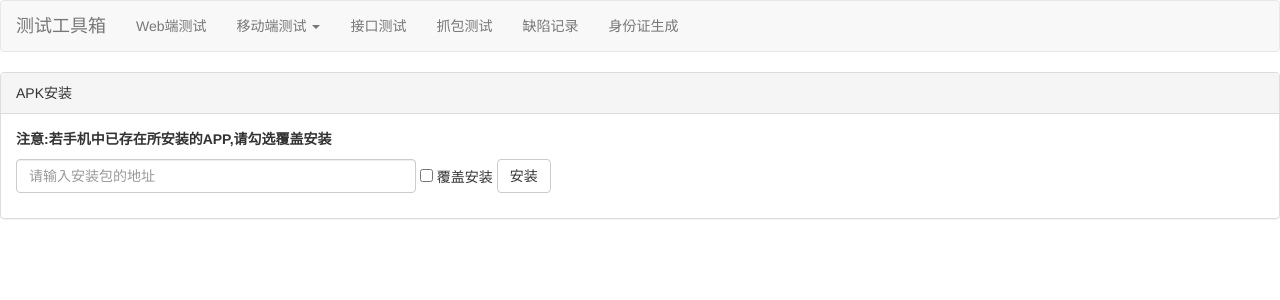
After one commit to diandianhanbin/SvenTestTools, a Django app: page /testtools/commonfunction/ in a window 1280 px wide. The commit adds this page. Shown: the top 300 px of the page. Run offline with Django 3.2, Linux system fonts and the light colour scheme; parts of the project's set-up code (start-up, migrations or seed data) failed here and were passed over; some libraries are stand-ins or nearby versions.

Commit message:
增加了adb安装的命令集成

```diff
--- a/TestTools/mobile/adbconfig.py
+++ b/TestTools/mobile/adbconfig.py
@@ -13,4 +13,5 @@ COMMAND = {
 	"mobiledilplay": "adb shell dumpsys display | grep DisplayDeviceInfo",
 	"mobileversion": "adb shell getprop ro.build.version.release",
 	"mobileimme": "adb shell dumpsys iphonesubinfo | grep Device",
+	"install": "adb install ",
 }
--- a/TestTools/urls.py
+++ b/TestTools/urls.py
@@ -14,6 +14,7 @@ urlpatterns = [
 	url(r'^idcardquery/', views.idcardquery, name='idcardquery'),
 	# =============mobile====================
 	url(r'^mobilebaseinfo/', views.baseinfo, name='mobilebaseinfo'),
+	url(r'^commonfunction/', views.commonfunction, name='commonfunction'),
 
 	# =============Ajax======================
 	url(r'^getbugaccordingtocondition/$', views.getBugAccordingToCondition, name='getBugAccordingToCondition'),
@@ -21,4 +22,5 @@ urlpatterns = [
 	url(r'^getallbug/', views.getAllBug, name='getallbug'),
 	url(r'^getnewbugelements/', views.getNewBugElements, name='getnewbugelements'),
 	url(r'^getandroidbaseinfo/$', views.getAndroidInfo, name='getAndroidInfo'),
+	url(r'^apkinstall/$', views.apkInstall, name='apkinstall'),
 ]
--- a/TestTools/views.py
+++ b/TestTools/views.py
@@ -11,7 +11,6 @@ import requests
 from mobile import adb
 
 mdb = mongodb.MongoDB()
-
 
 
 def index(request):
@@ -134,6 +133,10 @@ def baseinfo(request):
 	return render(request, 'TestTools/mobileTest/baseinfo.html')
 
 
+def commonfunction(request):
+	return render(request, 'TestTools/mobileTest/commonfunction.html')
+
+
 # =========================================Ajax==================================================
 # =========================================Ajax==================================================
 
@@ -254,3 +257,10 @@ def getAndroidInfo(request):
 		"baseinfo": BaseInfo,
 	}
 	return JsonResponse(rst_data, safe=False)
+
+
+def apkInstall(request):
+	iscovered = request.GET.get('iscovered')
+	apkaddress = request.GET.get('apkaddress')
+	Install = adb.CommonFunction().install(iscovered, apkaddress)
+	return JsonResponse(Install)
--- /dev/null
+++ b/static/js/commonfunction.js
@@ -0,0 +1,48 @@
+/**
+ * Created by SvenWeng on 16/7/6.
+ */
+$(document).ready(
+    function () {
+        $("#install").on('click', function () {
+            var apkaddress = $("#apkaddress").val();
+            var iscovered = $("#iscovered").is(':checked');
+            data = {
+                'iscovered': iscovered,
+                'apkaddress': apkaddress
+            };
+            $("#jindutiao").html(
+              '<div class="progress" id="jindutiao"><div id="jindu" class="progress-bar progress-bar-info progress-bar-striped" role="progressbar" aria-valuenow="20" aria-valuemin="0" aria-valuemax="100" style="width: 5%"><span class="sr-only">20% Complete</span></div></div>'
+            );
+            setTimeout(function(){$("#jindu").css("width", "30%");},2000);
+            setTimeout(function(){$("#jindu").css("width", "70%");},4000);
+            $.get('/testtools/apkinstall', data, function (RstData) {
+                if (RstData['status'] == "OK") {
+                    $("#flash").html(
+                        '<div class="alert alert-success alert-dismissible" role="alert">' +
+                        '<button type="button" class="close" data-dismiss="alert" aria-label="Close">' +
+                        '<span aria-hidden="true">&times;</span></button>' + RstData['msg'] + '</div>'
+                    )
+                } else if (RstData['status'] == "ERROR") {
+                    $("#flash").html(
+                        '<div class="alert alert-danger alert-dismissible" role="alert">' +
+                        '<button type="button" class="close" data-dismiss="alert" aria-label="Close">' +
+                        '<span aria-hidden="true">&times;</span></button>' + RstData['msg'] + '</div>'
+                    )
+                }
+            }).success(function () {
+                $("#jindu").css("width", "100%")
+            })
+        })
+    }
+);
+
+
+function changeJinDuTiao() {
+    var i=0;
+    for (var t=0;t<4;t++){
+        if (i = 4){
+            break;
+        }
+        setInterval()
+    }
+}
--- a/templates/TestTools/base.html
+++ b/templates/TestTools/base.html
@@ -27,7 +27,7 @@
                             <li><a href="#">Android——内存监控</a></li>
                             <li><a href="#">Android——CPU监控</a></li>
                             <li><a href="#">Android——流量监控</a></li>
-                            <li><a href="#">Android——常用功能</a></li>
+                            <li><a href="{% url 'commonfunction' %}">Android——常用功能</a></li>
                             <li role="separator" class="divider"></li>
                             <li><a href="#">IOS</a></li>
                         </ul>
--- /dev/null
+++ b/templates/TestTools/mobileTest/commonfunction.html
@@ -0,0 +1,32 @@
+{% extends "TestTools/base.html" %}
+{% block body %}
+    <body>
+    <script src="/static/js/commonfunction.js"></script>
+    <div id="flash">
+
+    </div>
+    <div class="panel panel-default">
+        <div class="panel-heading">APK安装</div>
+        <div class="panel-body">
+            <strong>注意:若手机中已存在所安装的APP,请勾选覆盖安装</strong>
+            <p></p>
+            <form class="form-inline">
+                <div class="form-group">
+                    <input class="form-control" placeholder="请输入安装包的地址" style="width: 400px;" id="apkaddress">
+                </div>
+                <div class="checkbox">
+                    <label>
+                        <input type="checkbox" id="iscovered" name="iscovered" value="true"> 覆盖安装
+                    </label>
+                </div>
+                <button type="button" class="btn btn-default" id="install">安装</button>
+            </form>
+            <p></p>
+            <div id="jindutiao">
+
+            </div>
+
+        </div>
+    </div>
+    </body>
+{% endblock %}
```
Also changed, not shown: TestTools/mobile/adb.py (+32 -0 lines).
